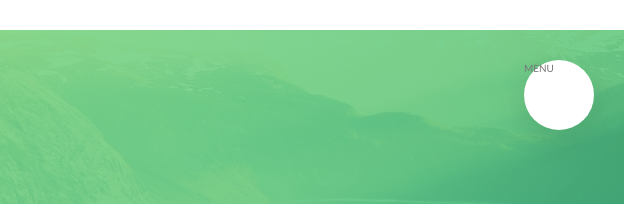
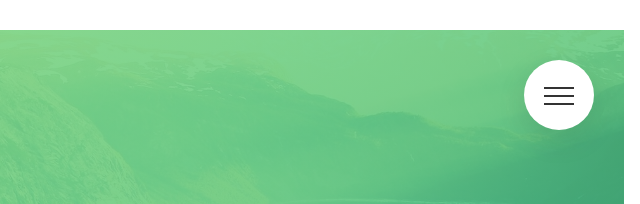
Before and after one commit to DariaaaP/Natours, a website: page index.html in a window 1280 px wide. Shown: the top 204 px of the page, 626-1266 px from the left. Drawn offline with Linux system fonts and the light colour scheme.

Commit message:
added animation for nav btn & finished navigation section

```diff
--- a/index.html
+++ b/index.html
@@ -19,7 +19,9 @@
     <div class="navigation">
       <input type="checkbox" class="navigation__checkbox" id="navi-toggle" />
 
-      <label for="navi-toggle" class="navigation__button">MENU</label>
+      <label for="navi-toggle" class="navigation__button">
+        <span class="navigation__icon">&nbsp;</span>
+      </label>
       <div class="navigation__background">&nbsp;</div>
       <nav class="navigation__nav">
         <ul class="navigation__list">
--- a/sass/layout/_navigation.scss
+++ b/sass/layout/_navigation.scss
@@ -9,6 +9,9 @@
     right: 6rem;
     height: 7rem;
     width: 7rem;
+
+    text-align: center;
+    cursor: pointer;
 
     border-radius: 50%;
     background-color: $color-white;
@@ -86,6 +89,7 @@
     }
   }
 
+  //Functionality
   &__checkbox:checked ~ &__background {
     transform: scale(80);
   }
@@ -94,4 +98,47 @@
     opacity: 1;
     left: 0;
   }
+
+  //icon
+  &__icon {
+    position: relative;
+    margin-top: 3.5rem;
+    &,
+    &::before,
+    &::after {
+      display: inline-block;
+      width: 3rem;
+      height: 2px;
+
+      background-color: $color-grey-dark-3;
+    }
+
+    &::before,
+    &::after {
+      content: "";
+      position: absolute;
+      left: 0;
+
+      transition: all .2s;
+    }
+
+    &::before { top: -.8rem; }
+    &::after { top: .8rem; }
+  }
+
+  &__button:hover &__icon::before {top: -1rem;}
+  &__button:hover &__icon::after {top: 1rem;}
+
+  &__checkbox:checked + &__button &__icon {
+    background-color: transparent;
+  }
+
+  &__checkbox:checked + &__button &__icon::before {
+    top: 0;
+    transform: rotate(135deg);
+  }
+  &__checkbox:checked + &__button &__icon::after {
+    top: 0;
+    transform: rotate(-135deg);
+  }
 }
```
Also changed, not shown: css/style.css.
